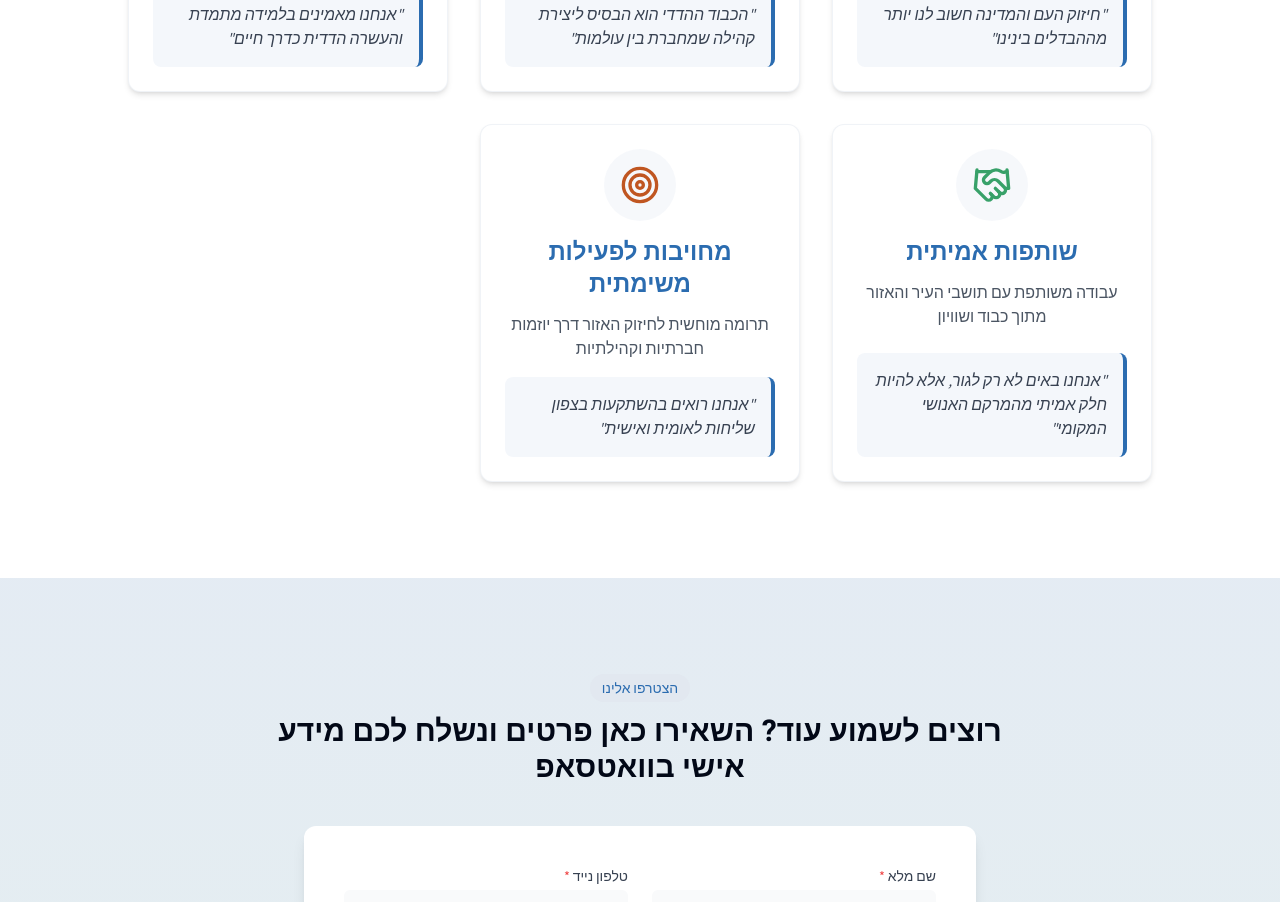
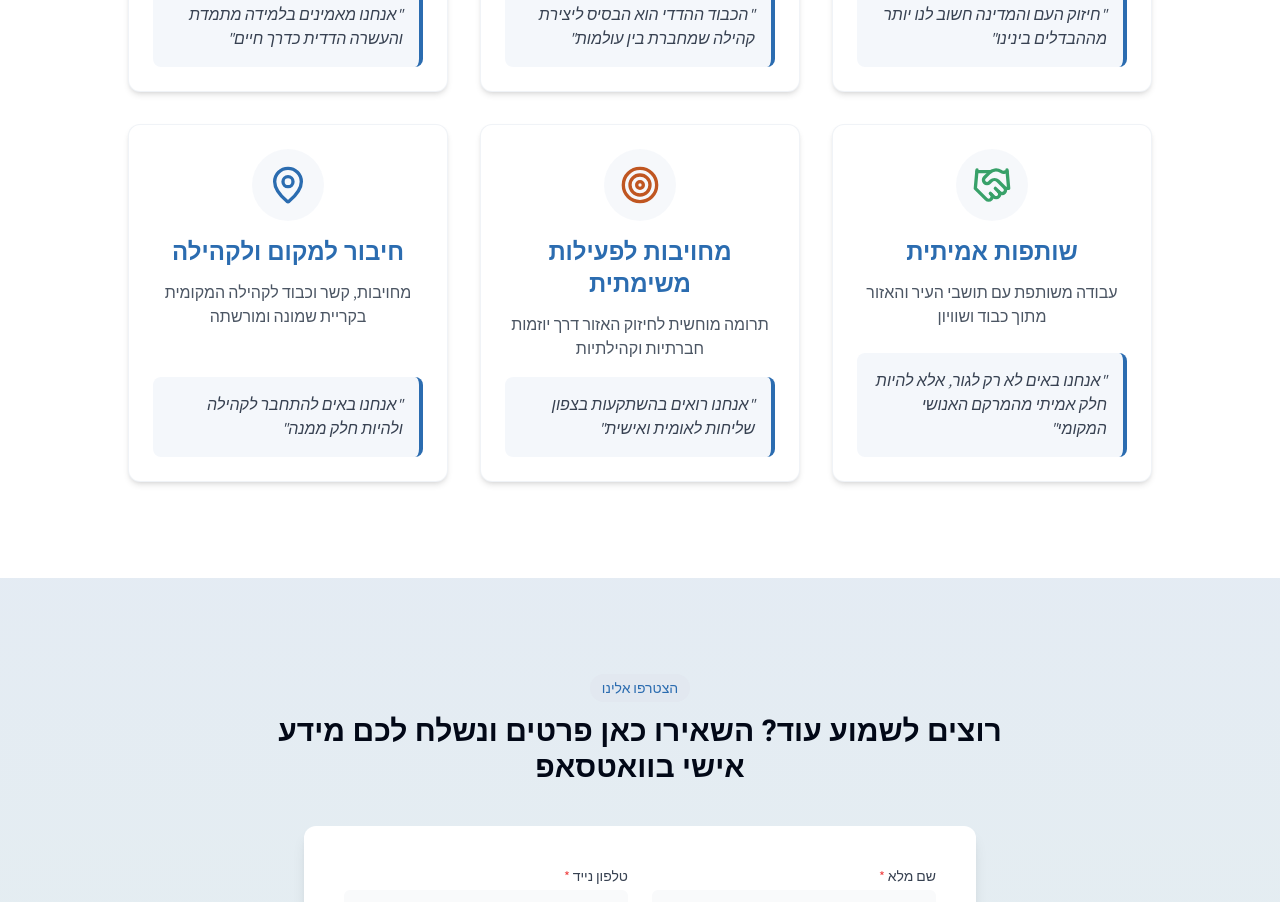
Before and after one commit to dcoten/build-kiryat-community, a React (Vite) app: page / in a window 1280 px wide. Shown: the part 6040-6942 px from the top of the page. Built offline with nearby package versions, Linux system fonts and the light colour scheme.

Commit message:
Add sixth box to Values component
Add a sixth box to the Values component, titled "חיבור למקום ולקהילה", using the MapPin icon and replicating the existing box styling. The new layout will be two rows of three boxes.

```diff
--- a/src/components/Values.tsx
+++ b/src/components/Values.tsx
@@ -1,6 +1,6 @@
 
 import React from 'react';
-import { Users, Heart, BookOpen, Handshake, Target } from 'lucide-react';
+import { Users, Heart, BookOpen, Handshake, Target, MapPin } from 'lucide-react';
 
 interface Value {
   icon: React.ReactNode;
@@ -40,6 +40,12 @@ const Values = () => {
       title: "מחויבות לפעילות משימתית",
       description: "תרומה מוחשית לחיזוק האזור דרך יוזמות חברתיות וקהילתיות",
       quote: "אנחנו רואים בהשתקעות בצפון שליחות לאומית ואישית"
+    },
+    {
+      icon: <MapPin className="h-10 w-10 text-kiryat-blue" />,
+      title: "חיבור למקום ולקהילה",
+      description: "מחויבות, קשר וכבוד לקהילה המקומית בקריית שמונה ומורשתה",
+      quote: "אנחנו באים להתחבר לקהילה ולהיות חלק ממנה"
     }
   ];
 
```
